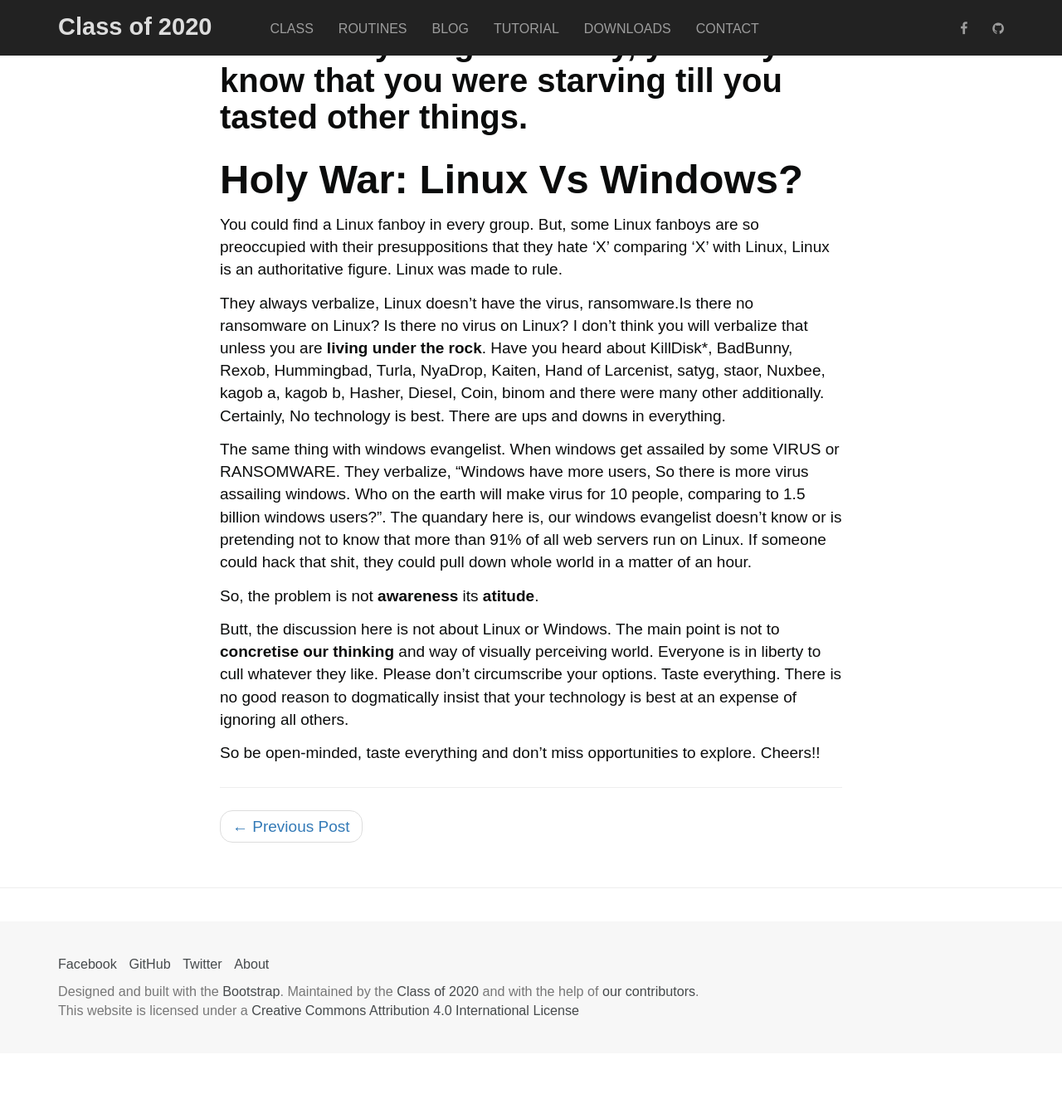
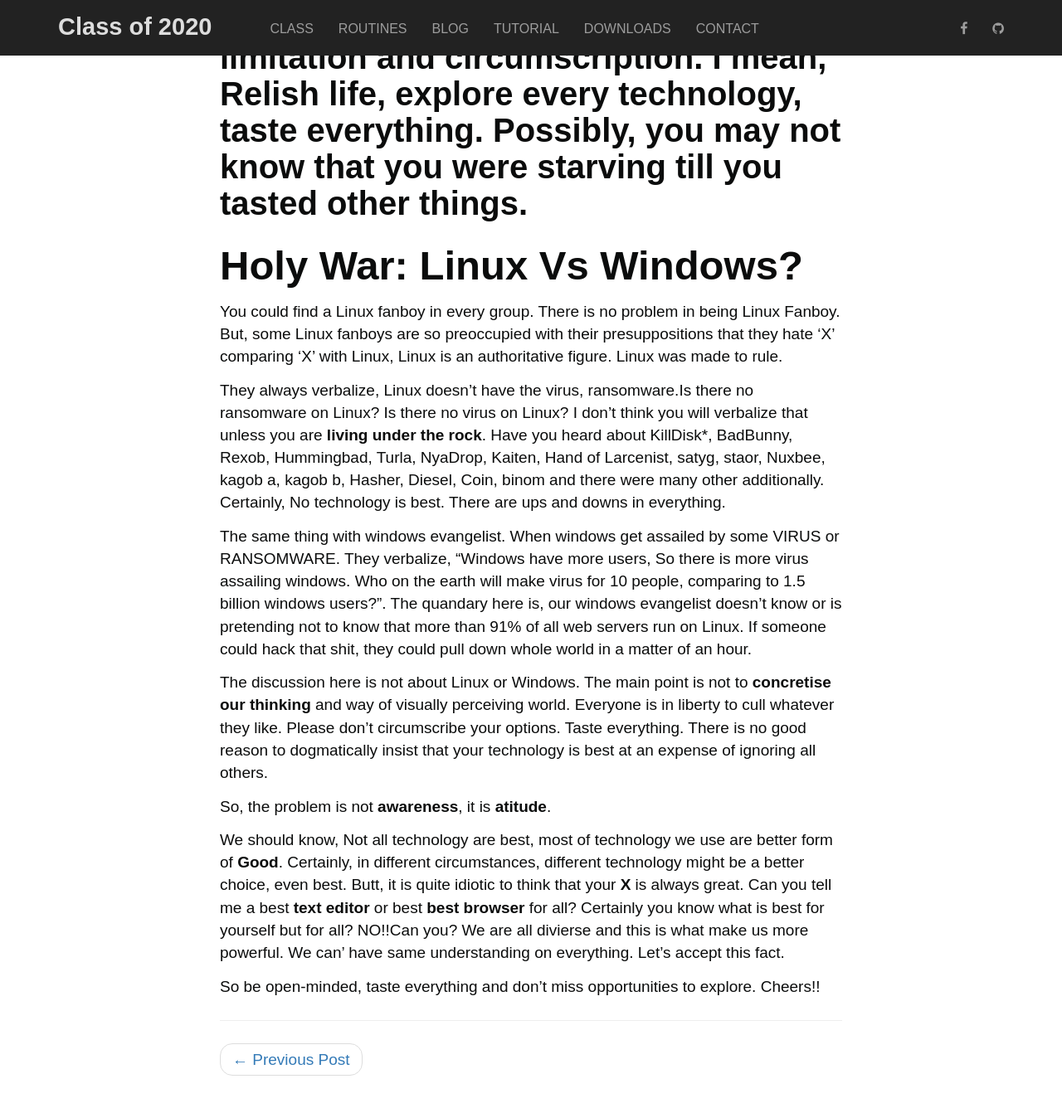
Before and after one commit to Classof2020/classof2020.github.io, a Jekyll site: the page built from _posts/2017-8-3-do-not-be-religious-about-tech.md, in a window 1280 px wide and 1400 px high, scrolled down 1140 px. Shown: the top 1336 px of the window at 83% size. Built offline with Jekyll 4.4.1, drawn with Linux system fonts in a browser that asks for light colours; nearby versions of some CDN libraries; some web fonts are replaced; comment, search, counter and statistics services are not loaded; before the commit the page ends 2410 px from its top, so only the background shows below that; some of the changed text lies outside the part shown.

Commit message:
Update 2017-8-3-do-not-be-religious-about-tech.md

```diff
--- a/_posts/2017-8-3-do-not-be-religious-about-tech.md
+++ b/_posts/2017-8-3-do-not-be-religious-about-tech.md
@@ -9,8 +9,9 @@
 layout: post
 comments: true
 ---
-
-I cannot verbally express you are religious person or not. Regardless, you are religious or not, I hope you will agree with me that most fatal, pernicious, bloody wars in history were fought over religion(to some extent).It is quite doleful that same religious notions is incrementing about technology and software development. Butt, a sigh of relief, **we don't kill people if they prefer Linux to windows, or iOS to Android or Java to C++ or ...** Imagine what would be **Earth**, if Android users starts killing iOS users and vice-versa.
+---
+<h3> Are you Religious? </h3>
+I cannot verbally express you are a religious person or not. Regardless, you are religious or not, I hope you will agree with me that most fatal, pernicious, bloody wars in history were fought over religion(to some extent).It is quite doleful that same religious notions is incrementing about technology and software development. Butt, a sigh of relief, **we don't kill people if they prefer Linux to windows, or iOS to Android or Java to C++ or ...** Imagine what would be **Earth**, if Android users starts killing iOS users and vice-versa.
 <blockquote>
 We don't kill people if they prefer Linux to Windows, iOS to Android, ..
 </blockquote>
@@ -20,7 +21,7 @@
 -----------------
 # Holy War: Linux Vs Windows?
 
-You could find a Linux fanboy in every group. But, some Linux fanboys are so preoccupied with their presuppositions that they hate 'X' comparing 'X' with Linux, Linux is an authoritative figure. Linux was made to rule.
+You could find a Linux fanboy in every group. There is no problem in being Linux Fanboy. But, some Linux fanboys are so preoccupied with their presuppositions that they hate 'X' comparing 'X' with Linux, Linux is an authoritative figure. Linux was made to rule.
 
 They always verbalize, Linux doesn't have the virus, ransomware.Is there no ransomware on Linux? Is there no virus on Linux? I don't think you will verbalize that unless you are **living under the rock**. Have you heard about KillDisk*, BadBunny, Rexob, Hummingbad, Turla, NyaDrop, Kaiten, Hand of Larcenist, satyg, staor, Nuxbee, kagob a, kagob b, Hasher, Diesel, Coin, binom and there were many other additionally. Certainly, No technology is best. There are ups and downs in everything.
 
@@ -28,9 +29,15 @@
 The same thing with windows evangelist. When windows get assailed by some VIRUS or RANSOMWARE. They verbalize, "Windows have more users, So there is more virus assailing windows. Who on the earth will make virus for 10 people, comparing to 1.5 billion windows users?".
 The quandary here is, our windows evangelist doesn't know or is pretending not to know that more than 91% of all web servers run on Linux. If someone could hack that shit, they could pull down whole world in a matter of an hour.
 
-So, the problem is not **awareness** its **atitude**.
+The discussion here is not about Linux or Windows. The main point is not to **concretise our thinking** and way of visually perceiving world. Everyone is in liberty to cull whatever they like. Please don't circumscribe your options. Taste everything. There is no good reason to dogmatically insist that your technology is best at an expense of ignoring all others.
 
-Butt, the discussion here is not about Linux or Windows. The main point is not to **concretise our thinking** and way of visually perceiving world. Everyone is in liberty to cull whatever they like. Please don't circumscribe your options. Taste everything. There is no good reason to dogmatically insist that your technology is best at an expense of ignoring all others.
+So, the problem is not **awareness**, it is **atitude**.
+
+We should know,
+Not all technology are best, most of technology we use are better form of **Good**. Certainly, in different circumstances, different technology might be a better choice, even best. Butt, it is quite idiotic to think that your **X** is always great. Can you tell me a best **text editor** or best **best browser** for all? Certainly you know what is best for yourself but for all? NO!!Can you? We are all divierse and this is what make us more powerful. We can' have same understanding on everything. Let's accept this fact.
+
+
+
 
 So be open-minded, taste everything and don't miss opportunities to explore.
 Cheers!!
```
